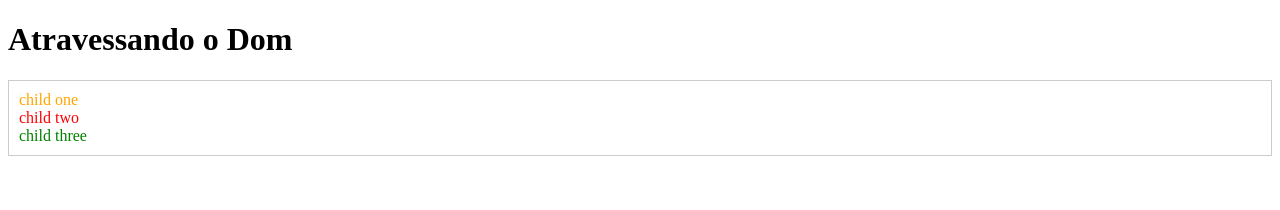
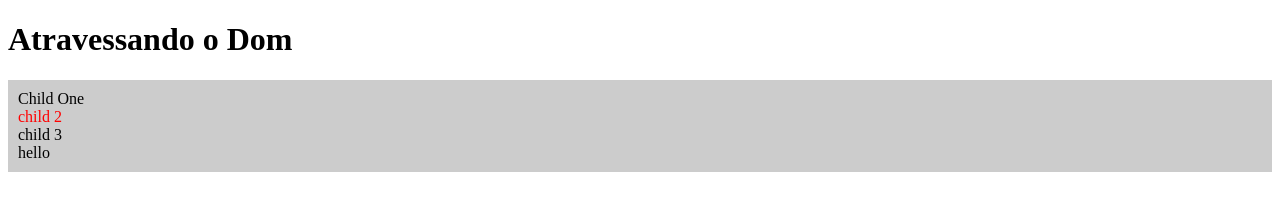
Before and after one commit to TharlyRodrigues/JvScript_curso2, a plain HTML site: page FundamentosJs/dom.html in a window 1280 px wide. Drawn offline with Linux system fonts and the light colour scheme.

Commit message:
dom Nodes

```diff
--- a/FundamentosJs/dom.js
+++ b/FundamentosJs/dom.js
@@ -1,3 +1,4 @@
+/*
 let output;
 
 // get child elements
@@ -32,3 +33,39 @@ output = secondItem.nextElementSibling;
 secondItem.nextElementSibling.style.color = "green";
 secondItem.previousElementSibling.style.color = "orange";
 console.log(output);
+*/
+
+let output;
+
+const parent = document.querySelector(".parent");
+
+output = parent.childNodes;
+output = parent.childNodes[0].textContent;
+output = parent.childNodes[0].nodeName;
+output = parent.childNodes[3].textContent;
+output = parent.childNodes[3].outerHTML;
+
+output = parent.childNodes[3].innerText = "Child One";
+output = parent.childNodes[5].style.color = " red";
+
+output = parent.firstChild;
+output = parent.lastChild;
+
+parent.lastChild.textContent = "hello";
+
+const child = document.querySelector(".child");
+
+output = child.parentNode.style.backgroundColor = "#ccc";
+output = child.parentElement.style.padding = "10px";
+
+// output = child.parentNode;
+
+// sibling
+
+const secondItem = document.querySelector(".child: nth-child(2)");
+
+output = secondItem;
+output = secondItem.nextSibling;
+output = secondItem.previousSibling;
+
+console.log(output);
```
Also changed, not shown: FundamentosJs/dom.html (+1 -0 lines).
